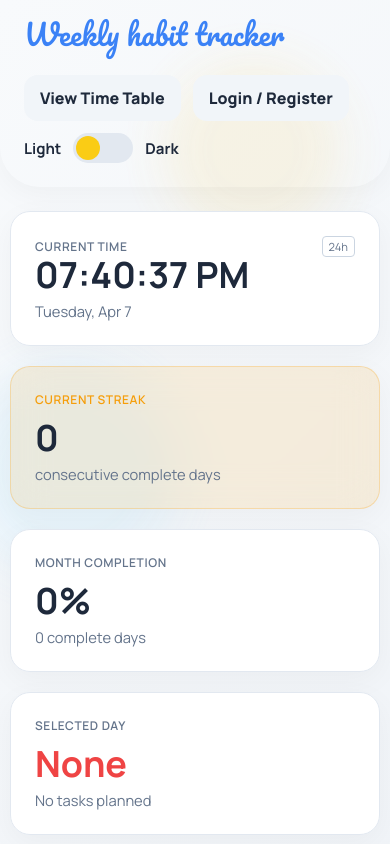
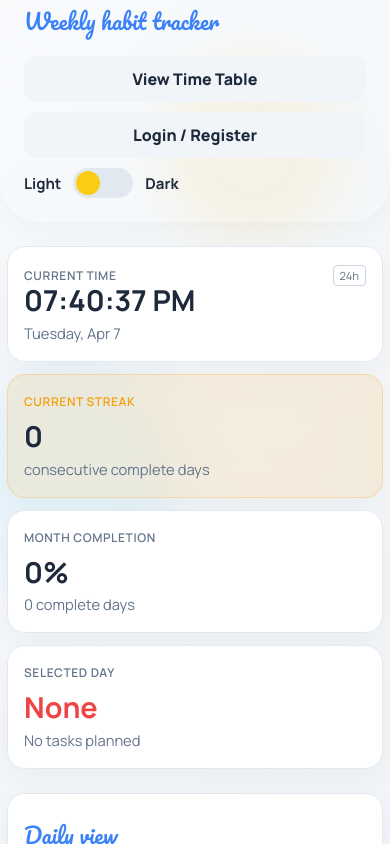
Before and after one commit to Praveencity/Weekly-Habit-Tracker, a React (Vite) app in the folder client/: page / in a window 390 px wide. Both pictures are taken after a click on the button "Explore as Guest". Shown: the top 844 px of the page. Built offline with nearby package versions, Linux system fonts and the light colour scheme.

Commit message:
Improve smartphone responsive UI

```diff
--- a/client/src/styles.css
+++ b/client/src/styles.css
@@ -1012,6 +1012,7 @@ textarea {
 
   .navbar-actions {
     flex-wrap: wrap;
+    width: 100%;
   }
 
   .navbar-user {
@@ -1057,24 +1058,99 @@ textarea {
   .database-table-head span:nth-child(5) {
     display: none;
   }
+
+  .timer-widget {
+    flex-wrap: wrap;
+    padding: 18px 18px 20px;
+  }
+
+  .timer-countdown {
+    width: 100%;
+    text-align: center;
+    font-size: 1.9rem;
+  }
+
+  .calendar-panel {
+    position: static;
+  }
 }
 
 @media (max-width: 640px) {
   .app-layout {
     width: min(100% - 20px, 100%);
-    padding: 16px 0 30px;
+    padding: 12px 0 26px;
+  }
+
+  .auth-shell {
+    padding: 14px;
+  }
+
+  .auth-card {
+    padding: 20px 18px;
+    border-radius: 24px;
+  }
+
+  .auth-theme-toggle {
+    justify-content: center;
+    margin-bottom: 12px;
+  }
+
+  .auth-toggle {
+    grid-template-columns: 1fr;
+  }
+
+  .auth-submit,
+  .auth-toggle button,
+  .navbar-actions .ghost-button,
+  .navbar-actions .primary-button {
+    width: 100%;
+  }
+
+  .navbar {
+    padding: 16px 16px 18px;
+    margin-bottom: 16px;
+    border-radius: 24px;
+  }
+
+  .navbar-brand .eyebrow {
+    font-size: 1.5rem;
+  }
+
+  .navbar-actions {
+    gap: 10px;
+  }
+
+  .navbar-actions > * {
+    width: 100%;
   }
 
   .panel,
   .form-panel,
   .filters-panel,
   .list-shell,
-  .hero {
-    border-radius: 20px;
+  .hero,
+  .summary-grid .stat-card,
+  .dashboard-main > .panel,
+  .dashboard-side > .panel,
+  .dashboard-bottom .panel {
+    border-radius: 18px;
+  }
+
+  .summary-grid {
+    gap: 12px;
+  }
+
+  .stat-card {
+    padding: 18px;
+  }
+
+  .stat-card strong {
+    font-size: 1.8rem;
   }
 
   .weekday-tabs {
-    grid-template-columns: repeat(3, minmax(0, 1fr));
+    grid-template-columns: repeat(2, minmax(0, 1fr));
+    gap: 8px;
   }
 
   .grid-2,
@@ -1089,6 +1165,22 @@ textarea {
     flex-direction: column;
   }
 
+  .task-actions,
+  .hero-actions,
+  .calendar-nav,
+  .planner-copy-form,
+  .checklist-actions,
+  .navbar-actions {
+    width: 100%;
+  }
+
+  .task-actions button,
+  .planner-copy-form button,
+  .checklist-actions button,
+  .calendar-nav .ghost-button {
+    width: 100%;
+  }
+
   .task-footer select {
     min-width: 0;
     width: 100%;
@@ -1101,7 +1193,7 @@ textarea {
   }
 
   .database-panel {
-    padding: 18px;
+    padding: 16px;
   }
 
   .database-table-head {
@@ -1127,7 +1219,106 @@ textarea {
 
   .calendar-cell,
   .calendar-cell button {
-    min-height: 56px;
+    min-height: 52px;
+  }
+
+  .calendar-grid {
+    gap: 4px;
+  }
+
+  .calendar-cell {
+    padding: 6px 7px;
+  }
+
+  .calendar-heading h2 {
+    font-size: 1rem;
+  }
+
+  .calendar-legend {
+    justify-content: space-between;
+    font-size: 0.74rem;
+  }
+
+  .timer-title {
+    font-size: 1.1rem;
+  }
+
+  .timer-details {
+    width: 100%;
+  }
+
+  .timer-widget .ghost-button,
+  .timer-widget .primary-button {
+    width: 100%;
+  }
+}
+
+@media (max-width: 420px) {
+  .app-layout {
+    width: calc(100% - 14px);
+    padding: 10px 0 22px;
+  }
+
+  .navbar {
+    padding: 14px 14px 16px;
+  }
+
+  .navbar-brand .eyebrow,
+  .eyebrow {
+    font-size: 1.35rem;
+  }
+
+  .hero h1,
+  .auth-card h1 {
+    font-size: clamp(1.8rem, 8vw, 2.35rem);
+    line-height: 1.1;
+  }
+
+  .hero-copy,
+  .auth-card .hero-copy {
+    font-size: 0.96rem;
+    line-height: 1.65;
+  }
+
+  .weekday-tabs {
+    grid-template-columns: 1fr;
+  }
+
+  .task-card,
+  .panel,
+  .form-panel,
+  .filters-panel,
+  .list-shell,
+  .hero,
+  .auth-card,
+  .timer-widget {
+    padding-left: 16px;
+    padding-right: 16px;
+  }
+
+  .task-meta,
+  .task-footer,
+  .task-card-top {
+    gap: 10px;
+  }
+
+  .task-description {
+    line-height: 1.55;
+  }
+
+  .calendar-cell,
+  .calendar-cell button {
+    min-height: 46px;
+  }
+
+  .calendar-day-number,
+  .calendar-status-symbol {
+    font-size: 0.8rem;
+  }
+
+  .loading-banner,
+  .error-banner {
+    padding: 14px 16px;
   }
 }
 
```
